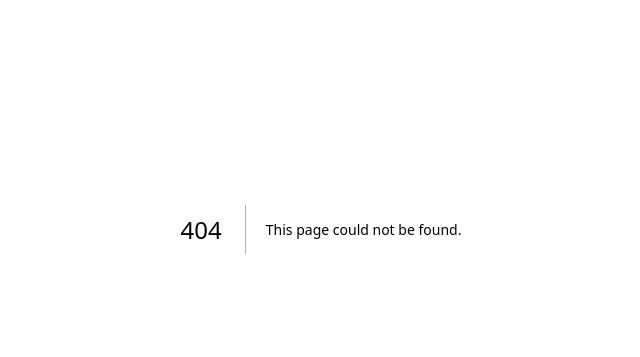
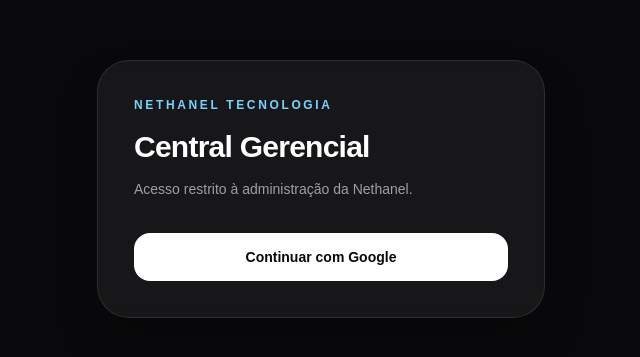
Before and after one commit to Dalton755/nethanel-church, a Next.js app in the folder apps/web/: page /gerencial/login in a window 1280 px wide. Before the commit this address had no page. Shown: the part 171-528 px from the top of the page, without its empty margins (319-959 px from the left). Built offline with nearby package versions, Linux system fonts and the light colour scheme; no server answers.

Commit message:
feat: add Nethanel management route

```diff
--- /dev/null
+++ b/apps/web/src/app/gerencial/login/page.tsx
@@ -0,0 +1,62 @@
+"use client";
+
+import { useEffect, useMemo, useState } from "react";
+import { useRouter } from "next/navigation";
+import { createClient } from "@/lib/supabase/client";
+
+export default function GerencialLoginPage() {
+  const router = useRouter();
+  const supabase = useMemo(() => createClient(), []);
+  const [loading, setLoading] = useState(false);
+  const [error, setError] = useState("");
+
+  useEffect(() => {
+    supabase.auth.getUser().then(({ data }) => {
+      if (data.user) router.replace("/gerencial");
+    });
+  }, [router, supabase]);
+
+  async function entrarComGoogle() {
+    setLoading(true);
+    setError("");
+    const redirectTo = window.location.origin + "/auth/callback?next=/gerencial";
+    const { error: signInError } = await supabase.auth.signInWithOAuth({
+      provider: "google",
+      options: { redirectTo },
+    });
+
+    if (signInError) {
+      setError(signInError.message);
+      setLoading(false);
+    }
+  }
+
+  return (
+    <main className="min-h-screen bg-zinc-950 px-5 py-10 text-white">
+      <section className="mx-auto flex min-h-[80vh] max-w-md flex-col justify-center">
+        <div className="rounded-[2rem] border border-white/10 bg-white/[0.06] p-7 shadow-2xl backdrop-blur sm:p-9">
+          <p className="text-xs font-bold uppercase tracking-[0.22em] text-sky-300">
+            Nethanel Tecnologia
+          </p>
+          <h1 className="mt-4 text-3xl font-bold tracking-tight">Central Gerencial</h1>
+          <p className="mt-3 text-sm leading-6 text-zinc-400">
+            Acesso restrito à administração da Nethanel.
+          </p>
+          <button
+            type="button"
+            onClick={entrarComGoogle}
+            disabled={loading}
+            className="mt-8 w-full rounded-2xl bg-white px-5 py-3.5 text-sm font-bold text-zinc-950 transition hover:bg-zinc-100 disabled:opacity-60"
+          >
+            {loading ? "Abrindo Google..." : "Continuar com Google"}
+          </button>
+          {error ? (
+            <p className="mt-4 rounded-xl border border-red-400/20 bg-red-400/10 p-3 text-sm text-red-200">
+              {error}
+            </p>
+          ) : null}
+        </div>
+      </section>
+    </main>
+  );
+}
```
